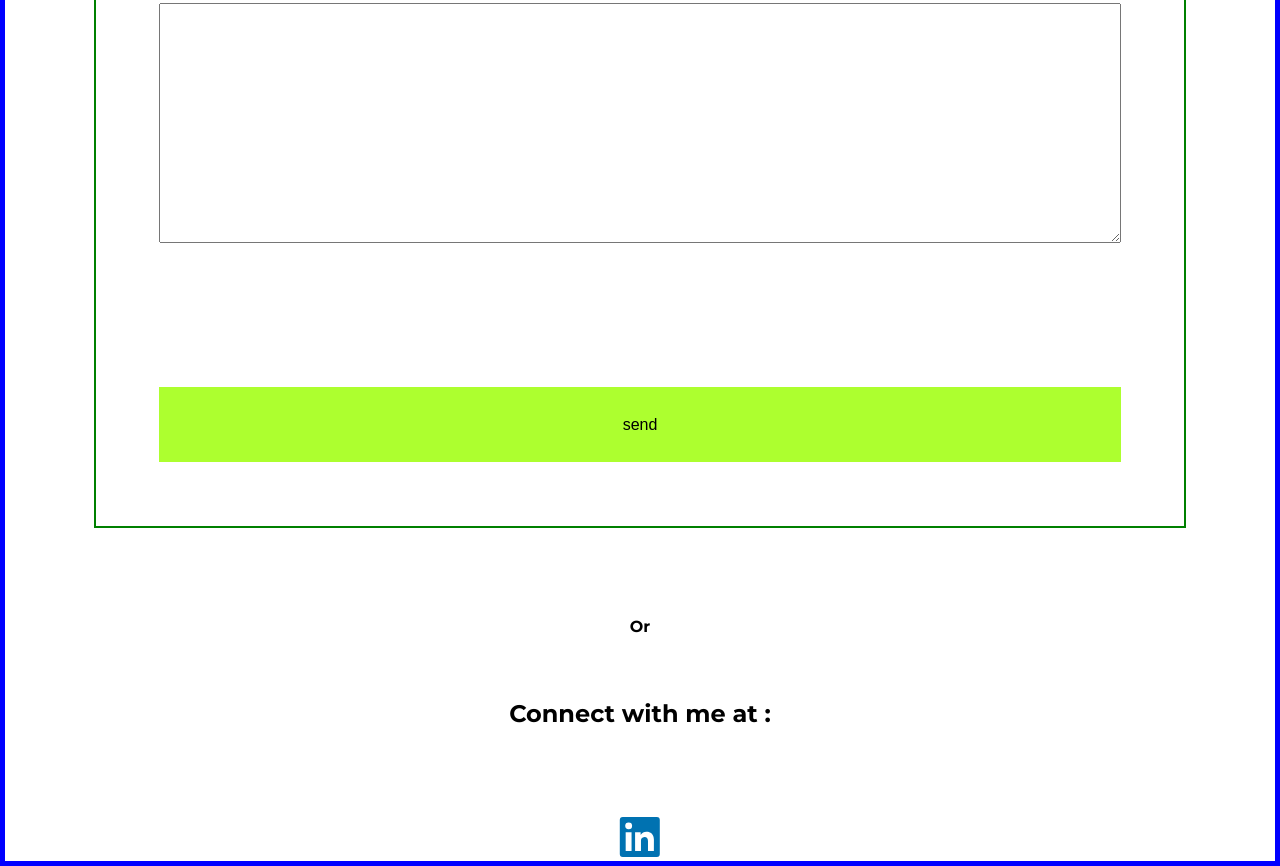
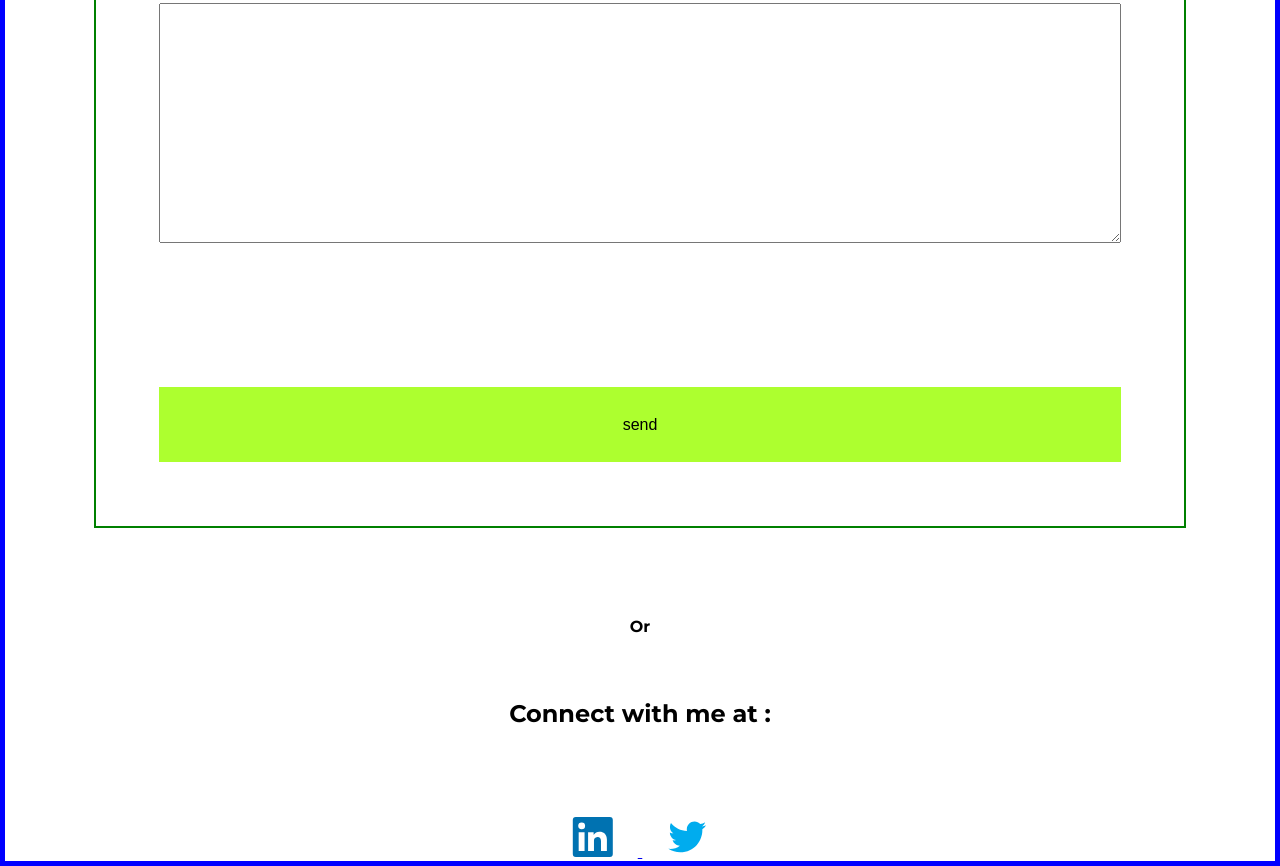
Before and after one commit to SaneenKP/Portfolio-Website, a plain HTML site: page index.html in a window 1280 px wide. Shown: the part 2914-3780 px from the top of the page. Drawn offline with nearby package versions, Linux system fonts and the light colour scheme.

Commit message:
twiiter logoogo added

```diff
--- a/index.html
+++ b/index.html
@@ -139,6 +139,10 @@
                     <a href="https://www.linkedin.com/in/saneenkp">
                         <svg xmlns="http://www.w3.org/2000/svg" width="34" height="34" viewBox="0 0 34 34" class="global-nav__logo"><g><path d="M34,2.5v29A2.5,2.5,0,0,1,31.5,34H2.5A2.5,2.5,0,0,1,0,31.5V2.5A2.5,2.5,0,0,1,2.5,0h29A2.5,2.5,0,0,1,34,2.5ZM10,13H5V29h5Zm.45-5.5A2.88,2.88,0,0,0,7.59,4.6H7.5a2.9,2.9,0,0,0,0,5.8h0a2.88,2.88,0,0,0,2.95-2.81ZM29,19.28c0-4.81-3.06-6.68-6.1-6.68a5.7,5.7,0,0,0-5.06,2.58H17.7V13H13V29h5V20.49a3.32,3.32,0,0,1,3-3.58h.19c1.59,0,2.77,1,2.77,3.52V29h5Z" fill="#0072b1"></path></g></svg>
                     </a>
+
+                    <a href="www.twiiter.com">
+                        <svg viewBox="0 0 24 24" aria-hidden="true" class="r-13v1u17 r-4qtqp9 r-yyyyoo r-16y2uox r-8kz0gk r-dnmrzs r-bnwqim r-1plcrui r-lrvibr r-lrsllp"><g><path d="M23.643 4.937c-.835.37-1.732.62-2.675.733.962-.576 1.7-1.49 2.048-2.578-.9.534-1.897.922-2.958 1.13-.85-.904-2.06-1.47-3.4-1.47-2.572 0-4.658 2.086-4.658 4.66 0 .364.042.718.12 1.06-3.873-.195-7.304-2.05-9.602-4.868-.4.69-.63 1.49-.63 2.342 0 1.616.823 3.043 2.072 3.878-.764-.025-1.482-.234-2.11-.583v.06c0 2.257 1.605 4.14 3.737 4.568-.392.106-.803.162-1.227.162-.3 0-.593-.028-.877-.082.593 1.85 2.313 3.198 4.352 3.234-1.595 1.25-3.604 1.995-5.786 1.995-.376 0-.747-.022-1.112-.065 2.062 1.323 4.51 2.093 7.14 2.093 8.57 0 13.255-7.098 13.255-13.254 0-.2-.005-.402-.014-.602.91-.658 1.7-1.477 2.323-2.41z" fill="#00acee"></path></g></svg>
+                    </a>
                 </div>
             </div>
         </div>
```
